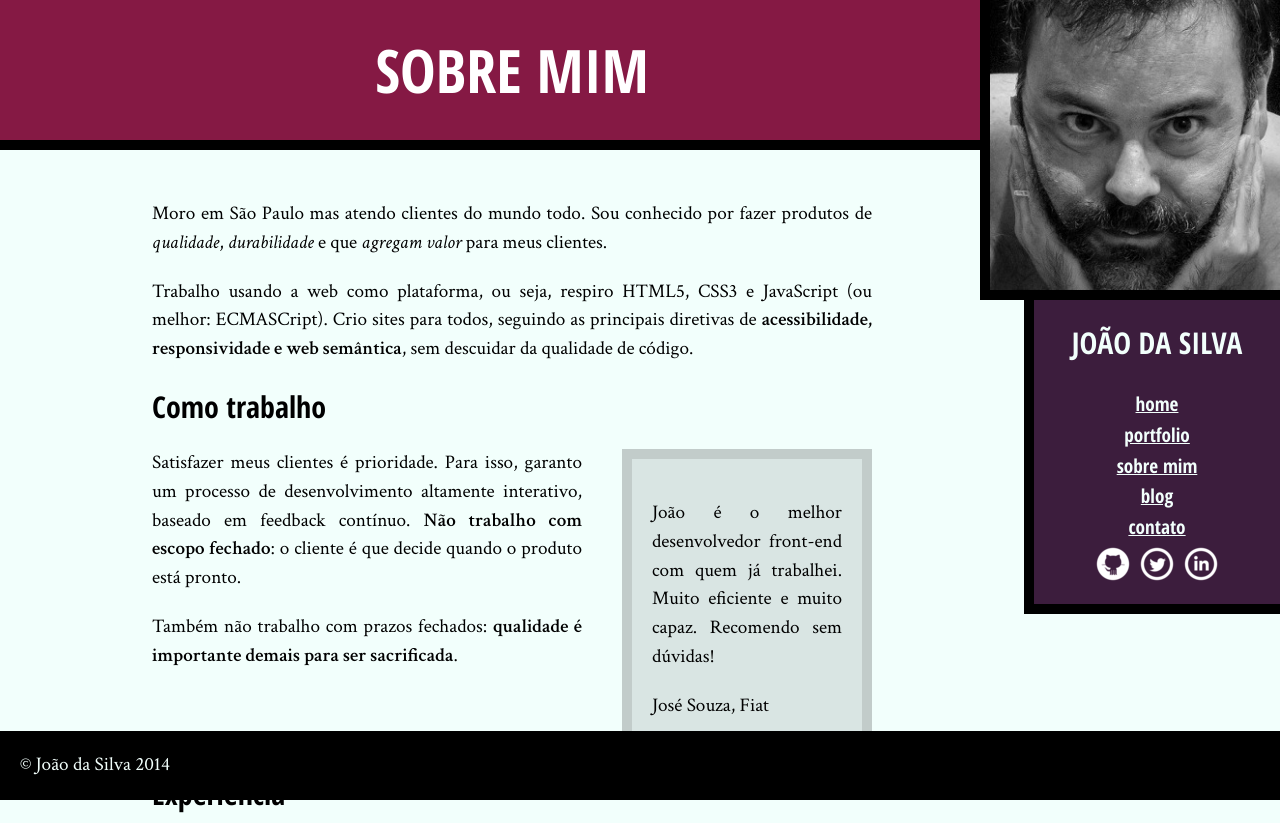
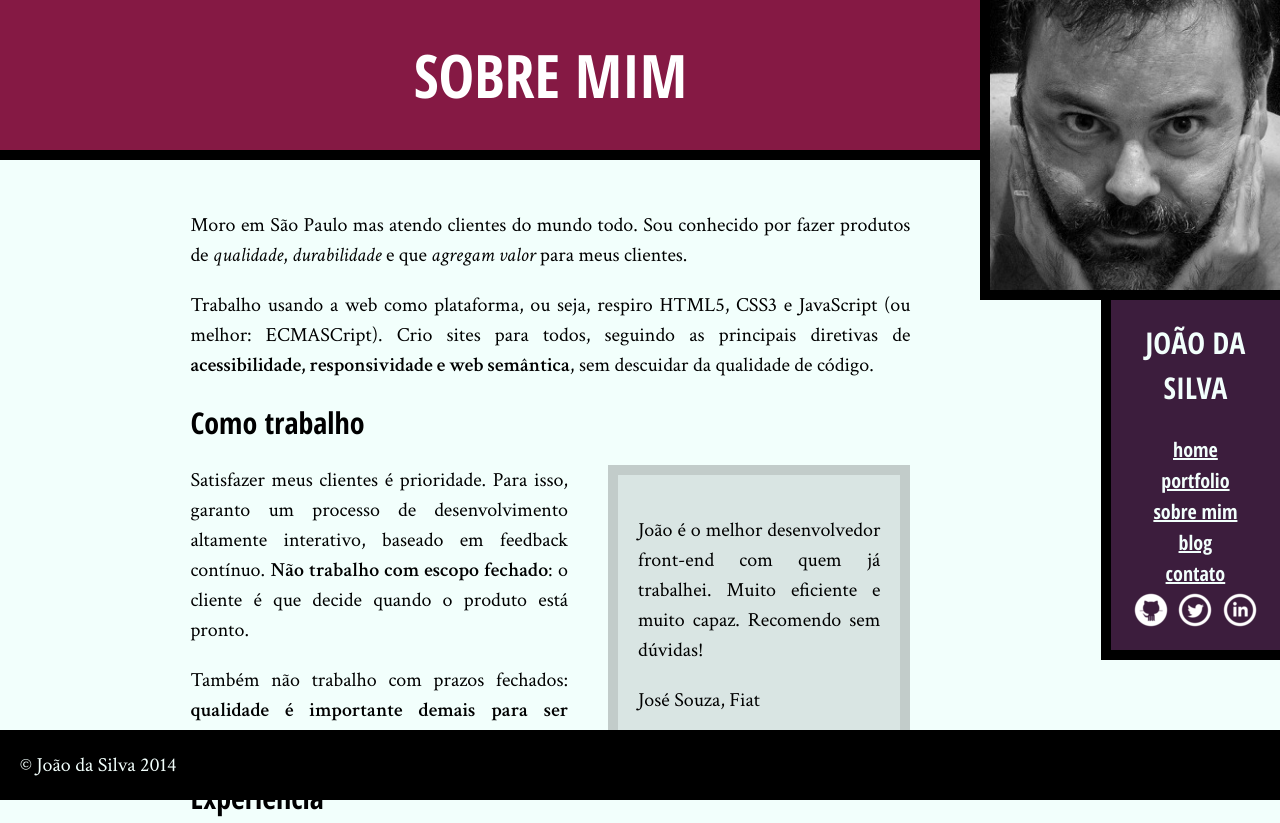
Before and after one commit to carloshlessa/curso_html5_e_css3_2_turbinando_as_suas_paginas, a plain HTML site: page bio.html in a window 1280 px wide. Shown: the top 823 px of the page. Drawn offline with Linux system fonts and the light colour scheme.

Commit message:
Pixels substituídos por medidas relativas
Trabalhando com % e REM's

```diff
--- a/css/bio.css
+++ b/css/bio.css
@@ -1,9 +1,9 @@
 .citacao-bio {
     background-color: #D9E5E3;
-    border: 10px solid #C2CCCA;
-    padding: 20px;
-    margin: 20px 40px;
-    width: 250px;
+    border: .5em solid #C2CCCA;
+    padding: 1em;
+    margin: 1em 2em;
+    width: 30ch;
     box-sizing: border-box;
 }
 
--- a/css/site.css
+++ b/css/site.css
@@ -1,8 +1,18 @@
+html {
+    font-size: 125%; /* 16 x 1,25 = 20(px) OU 20/16 */
+}
+
 body {
     font-family: "Crimson Text", "Times New Roman", serif;
     background-color: #F2FFFC;
-    font-size: 120%;
     line-height: 1.5;
+}
+
+.container {
+    width: 720px;
+    margin-left: auto;
+    margin-right: auto;
+    padding: 1.5em 0;
 }
 
 h1,
@@ -13,19 +23,19 @@ h2,
 
 h1 {
     text-transform: uppercase;
-    font-size: 60px;
 }
 
 .titulo-principal {
     text-align: center;
     background-color: #851944;
     color: #FFF;
-    padding: 25px;
-    border-bottom: 10px solid #000;
+    border-bottom: .5rem solid #000;
+    font-size: 3em; /* 60px */
+    padding: .5em; /* 30px */
 }
 
 .subtitulo-texto {
-    font-size: 30px;
+    font-size: 1.5em; /* 20 x 1,5 = 30 */
     clear: both;
 }
 
@@ -35,14 +45,14 @@ main a {
 
 main p {
     text-align: justify;
-    margin: 20px 0;
+    margin: 1rem 0;
 }
 
 .navegacao-site {
     text-align: center;
     background-color: #3C1D3D;
     color: #F2FFFC;
-    padding: 20px;
+    padding: 1rem;
 }
 
 .navegacao-site a {
@@ -52,27 +62,20 @@ main p {
 }
 
 .navegacao-site h1 {
-    font-size: 30px;
-    margin-bottom: 25px;
+    font-size: 1.5rem;
+    margin-bottom: 1.25rem;
 }
 
 .rodape-pagina {
     background-color: #000;
     color: #F2FFFC;
-    padding: 20px;
+    padding: 1rem;
     clear: both;
     position: fixed;
     bottom: 0;
     left: 0;
     width: 100%;
     box-sizing: border-box;
-}
-
-.container {
-    width: 720px;
-    margin-left: auto;
-    margin-right: auto;
-    padding: 30px 0;
 }
 
 strong {
@@ -88,8 +91,8 @@ em {
 }
 
 .icones-redes-sociais a {
-    width: 40px;
-    height: 40px;
+    width: 2rem;
+    height: 2rem;
     display: block;
     text-indent: -99999px;
 }
@@ -107,28 +110,28 @@ em {
 }
 
 main {
-    width: 80%;
+    width: 86%;
     float: left;
-    padding-bottom: 80px;
+    padding-bottom: 4rem;
 }
 
 .minha-foto,
 .navegacao-site {
-    border-left: 10px solid black;
-    border-bottom: 10px solid black;
+    border-left: 0.5rem solid black;
+    border-bottom: 0.5rem solid black;
     box-sizing: border-box;
 }
 
 .navegacao-site {
-    width: 20%;
+    width: 14%;
     float: right;
     position: relative;
-    top: 300px;
+    top: 15rem; /* 300/20 */
 }
 
 .minha-foto {
     position: absolute;
     top: 0;
     right: 0;
-    height: 300px;
+    height: 15rem; /* 300/20 */
 }
```
Also changed, not shown: bio.html (+6 -0 lines), css/blog.css (+6 -6 lines), css/portfolio.css (+4 -4 lines).
